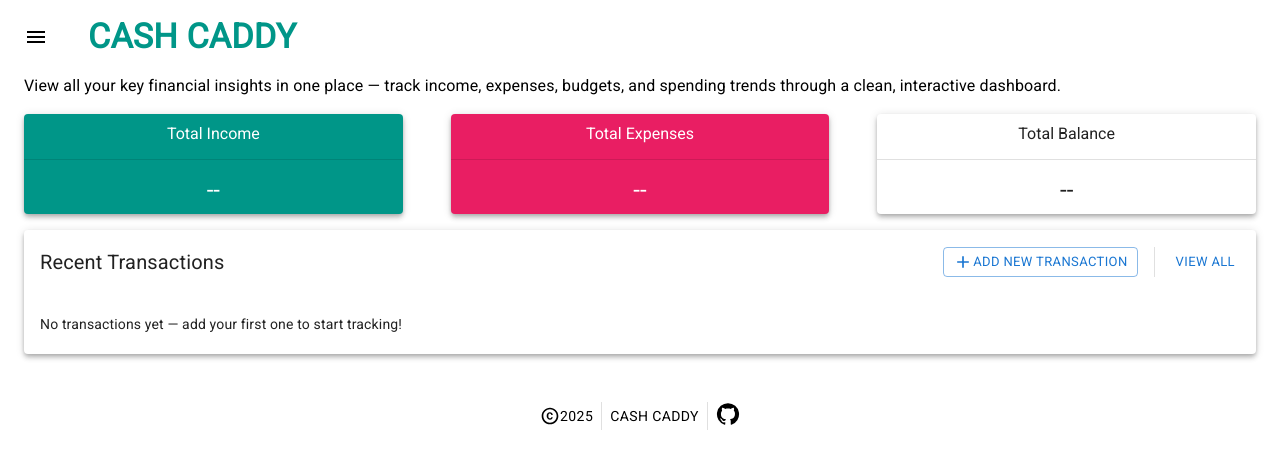
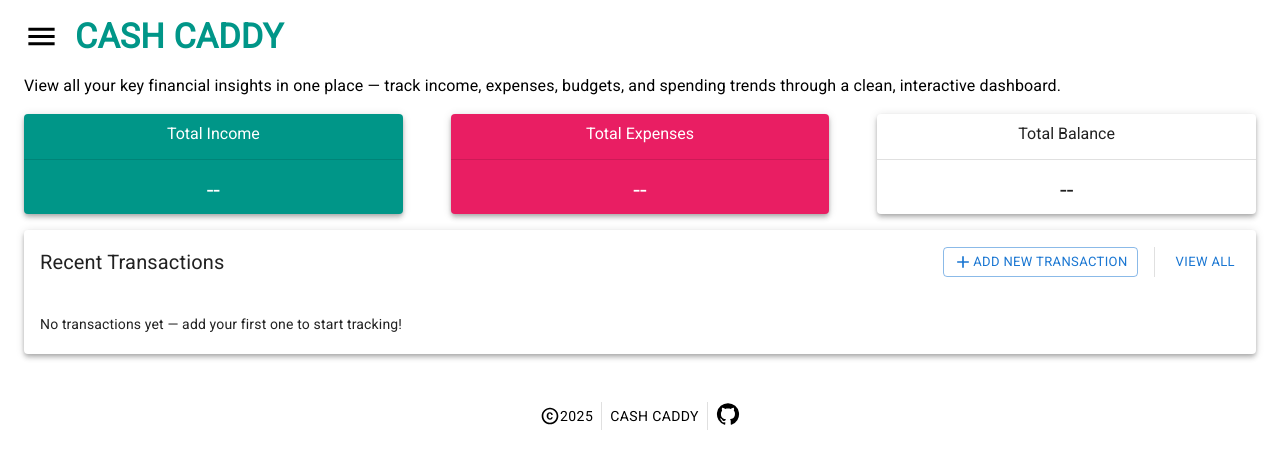
Before and after one commit to vmanidev/cash-caddy, a React (Vite) app: page / in a window 1280 px wide. Shown: the top 464 px of the page. Built offline with nearby package versions, Linux system fonts and the light colour scheme.

Commit message:
fix(ui): navbar menu button size

```diff
--- a/src/components/common/Header.tsx
+++ b/src/components/common/Header.tsx
@@ -1,5 +1,5 @@
 import { Menu } from "@mui/icons-material";
-import { Button, Grid, Typography } from "@mui/material";
+import { IconButton, Grid, Typography } from "@mui/material";
 import { useState } from "react";
 import Sidebar from "./Sidebar";
 
@@ -9,15 +9,14 @@ function AppHeader() {
   return (
     <header>
       <Sidebar openDrawer={openDrawer} setOpenDrawer={setOpenDrawer} />
-      <Grid container size={12} alignItems="center">
-        <Button
-          variant="text"
+      <Grid container size={12} spacing={2} alignItems="center">
+        <IconButton
           onClick={() => setOpenDrawer(true)}
           sx={{ justifyContent: "flex-start", padding: 0 }}
           color="inherit"
         >
-          <Menu />
-        </Button>
+          <Menu fontSize="large" />
+        </IconButton>
         <Typography variant="h4" fontWeight="700" className="income-text">
           CASH CADDY
         </Typography>
```
